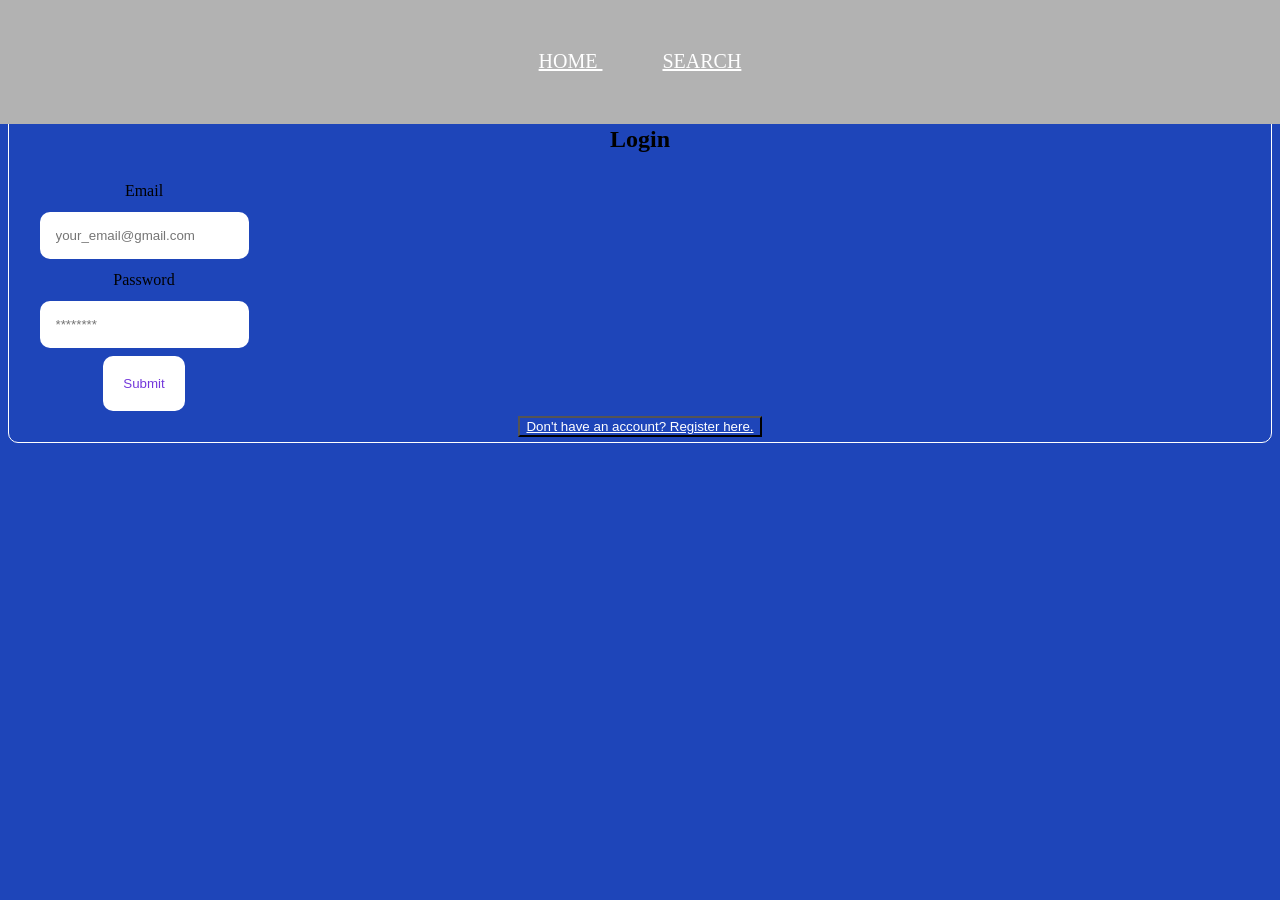
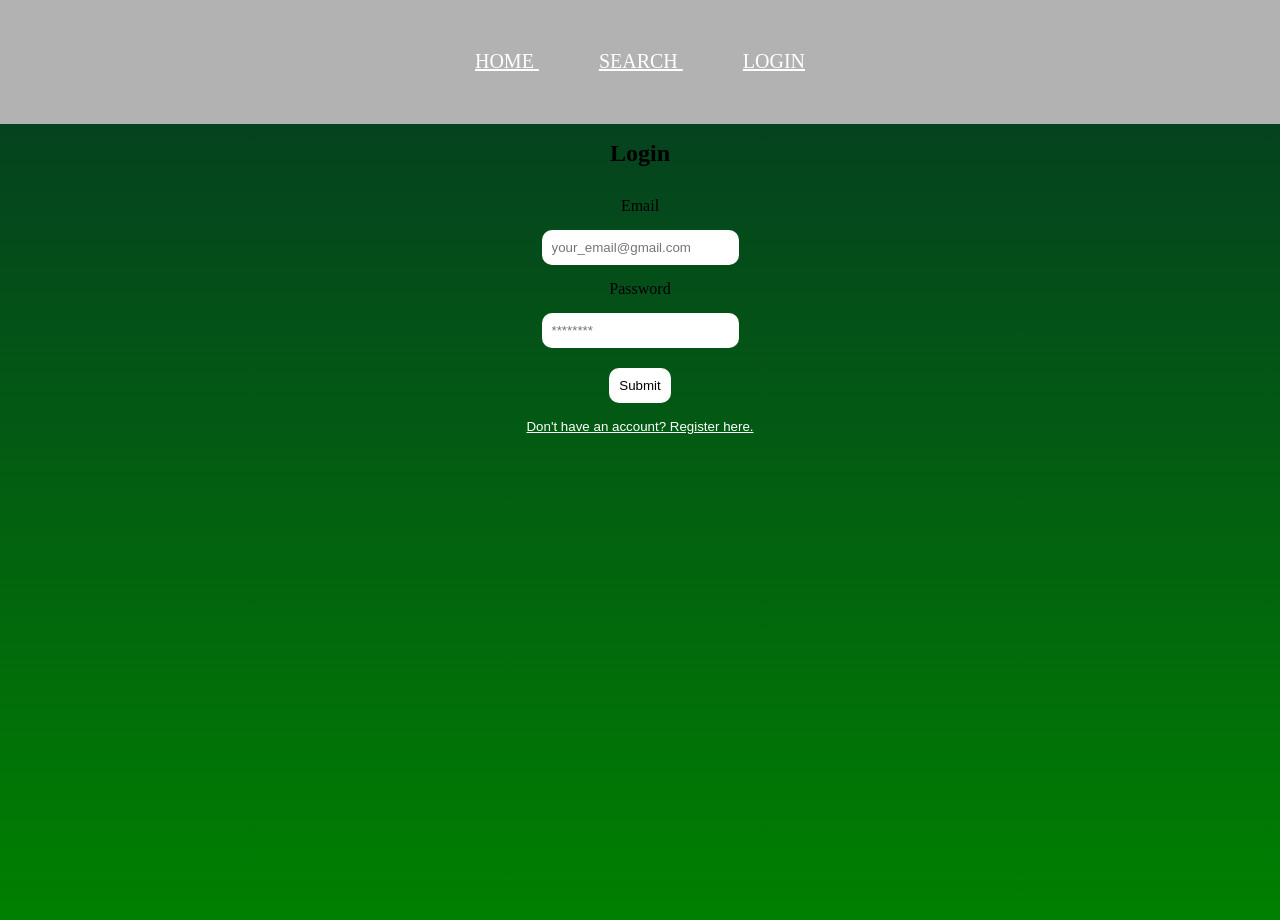
Before and after one commit to KariNurm/Library, a React (Create React App) app in the folder group-project/: page /login in a window 1280 px wide. Built offline with nearby package versions, Linux system fonts and the light colour scheme; data requests are answered from the project's data file.

Commit message:
add Login and Signup style

```diff
--- a/group-project/src/App.css
+++ b/group-project/src/App.css
@@ -4,7 +4,7 @@ body {
 }
 
 .App {
-  background-color: rgb(30, 69, 185);
+  background-image: linear-gradient(to bottom, #05421f, green);
   height: 100vh;
   width: 100vw;
   margin: 0;
--- a/group-project/src/App.js
+++ b/group-project/src/App.js
@@ -29,7 +29,7 @@ const toggleForm = (formName) => {
 
     <Routes>
       <Route path="/" element={<LandingPage />} />
-      <Route path="/search" element={<SearchPage />} />
+      <Route path="/search" element={<SearchPage books={books} />} />
       <Route path="/login" element={
         currentForm === "login" ? <Login onFormSwitch={toggleForm} /> : <Signup onFormSwitch={toggleForm} />} />
     </Routes>
--- a/group-project/src/Header.js
+++ b/group-project/src/Header.js
@@ -1,6 +1,5 @@
 import './Header.css';
 import { Link } from "react-router-dom"
-
 
 const Header = () => {
 
@@ -8,6 +7,7 @@ const Header = () => {
 			<div className='header'>
 				<Link className='navLink' to="/"> HOME </Link>
 				<Link className='navLink' to="/search"> SEARCH </Link>
+				<Link className='navLink' to="/login"> LOGIN </Link>
 			</div>
 	)
 }
--- a/group-project/src/Login_Signup.css
+++ b/group-project/src/Login_Signup.css
@@ -1,46 +1,39 @@
-.login-form, .signup-form {
+.container, .login-form, .signup-form {
   display: flex;
   flex-direction: column;
-    width: 250px;
-    align-items: center;
-    text-align: center;
-    padding: 5px;
-
-      text-align: center;
-  }
-
-.container {
-      padding: 5px;
-      border: 1px solid white;
-      border-radius: 10px;
-      margin: 0.5rem;
   text-align: center;
   align-items: center;
-      margin-top: 100px;
+  justify-content: center;
+}
+.container {
+  margin-top: 120px;
 }
 
 label {
-    text-align: center;
-    padding: 0.25rem 0;
+  text-align: left;
+  padding: 10px 0;
 }
 
 .login-input {
-    margin: 0.5rem 0;
-    padding: 1rem;
+  margin: 5px 0;
+  padding: 10px;
   border: none;
   border-radius: 10px;
 }
 
 .login-button {
+  margin-top: 15px;
   border: none;
   background-color: white;
-    padding: 20px;
+  padding: 10px;
   border-radius: 10px;
   cursor: pointer;
-    color: #7439db;
+  color: black
 }
 
 .link-btn {
+  margin-top: 15px;
+  border:none;
   background: none;
   color: white;
   text-decoration: underline;
--- a/group-project/src/Signup.js
+++ b/group-project/src/Signup.js
@@ -17,12 +17,12 @@ const Signup = (props) => {
             <h2>Signup</h2>
         <form className="signup-form" onSubmit={handleSubmit}>
             <label htmlFor="name">Name</label>
-            <input value={name} name="name" onChange={(e) => setName(e.target.value)} id="name" placeholder="Name" />
+            <input className="login-input" value={name} name="name" onChange={(e) => setName(e.target.value)} id="name" placeholder="Name" />
             <label htmlFor="email">Email</label>
-            <input value={email} onChange={(e) => setEmail(e.target.value)}type="email" placeholder="youremail@gmail.com" id="email" name="email" />
+            <input className="login-input" value={email} onChange={(e) => setEmail(e.target.value)}type="email" placeholder="youremail@gmail.com" id="email" name="email" />
             <label htmlFor="password">Password</label>
-            <input value={password} onChange={(e) => setPassword(e.target.value)} type="password" placeholder="********" id="password" name="password" />
-            <button type="submit">Submit</button>
+            <input className="login-input" value={password} onChange={(e) => setPassword(e.target.value)} type="password" placeholder="********" id="password" name="password" />
+            <button className="login-button" type="submit">Submit</button>
         </form>
         <button className="link-btn" onClick={() => props.onFormSwitch('login')}>Already have an account? Login here.</button>
     </div>
```
Lines whose indentation alone changed are shown as unchanged.
